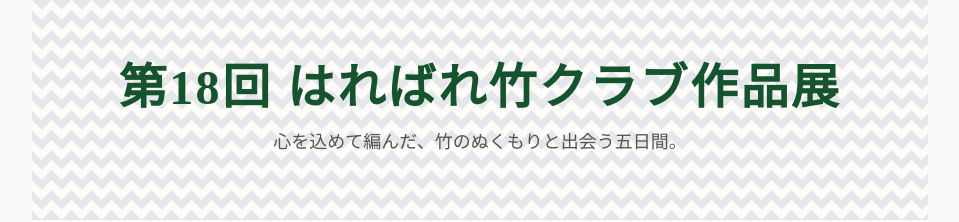
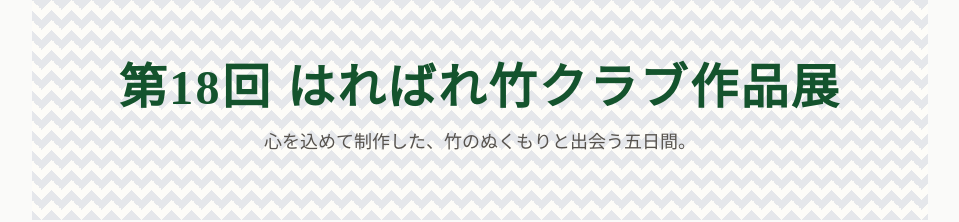
Before and after one commit to TYDMC/takekurabu, a plain HTML site: page index.html in a window 1280 px wide. Shown: the top 222 px of the page, without its empty margins (160-1119 px from the left). Drawn offline with nearby package versions, Linux system fonts and the light colour scheme.

Commit message:
Update index.html

```diff
--- a/index.html
+++ b/index.html
@@ -43,7 +43,7 @@
         <!-- Header Section -->
         <header class="text-center py-16 px-4 bg-bamboo-pattern">
             <h1 class="text-4xl md:text-5xl font-bold text-green-900 tracking-wider">第18回 はればれ竹クラブ作品展</h1>
-            <p class="mt-4 text-lg text-stone-600">心を込めて編んだ、竹のぬくもりと出会う五日間。</p>
+            <p class="mt-4 text-lg text-stone-600">心を込めて制作した、竹のぬくもりと出会う五日間。</p>
         </header>
 
         <main class="px-6 py-12 md:px-8 md:py-16">
```
